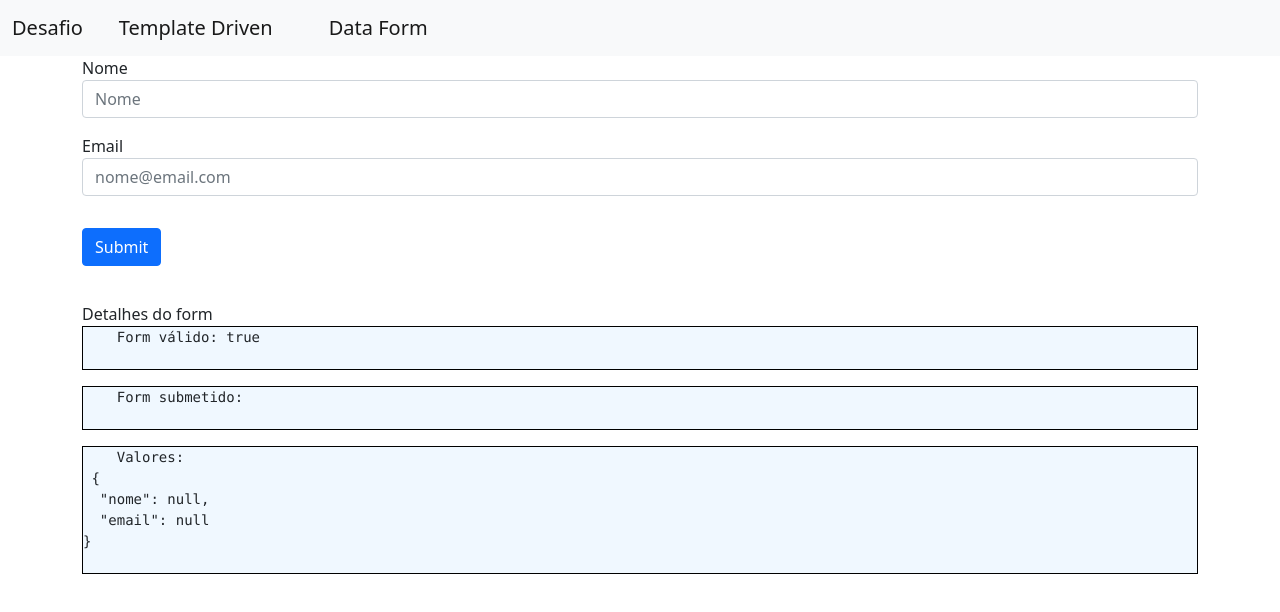
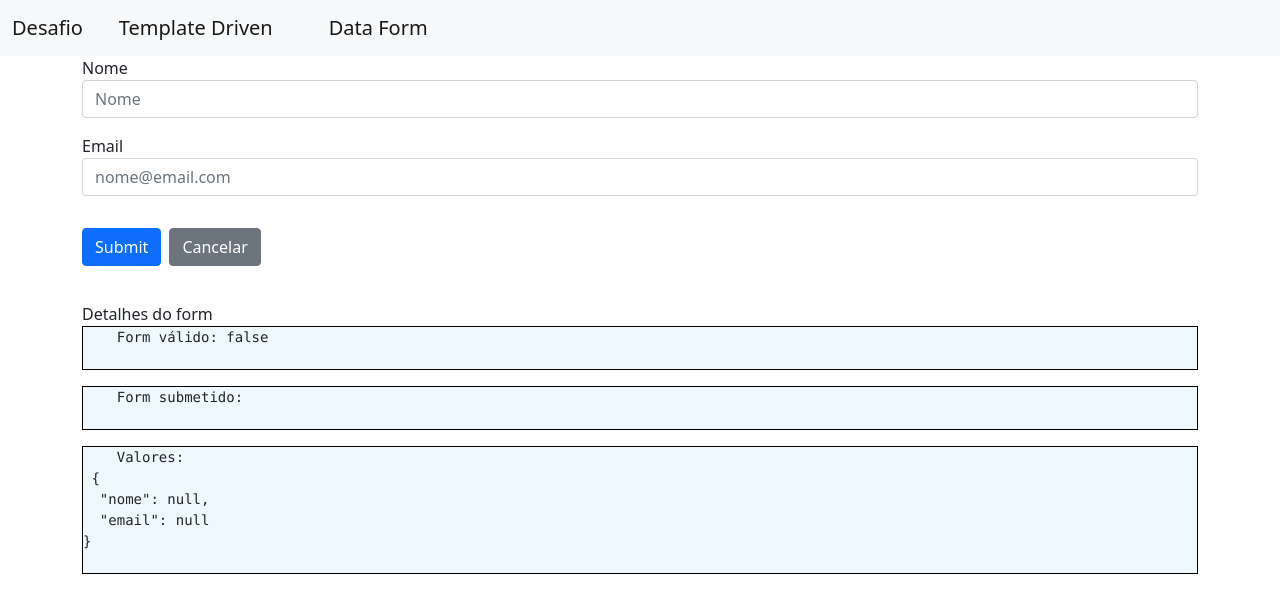
Before and after one commit to RafaelNevesdeOliveira/formAngular, an Angular app: page /dataForm in a window 1280 px wide. Shown: the top 612 px of the page. Built offline with nearby package versions, Linux system fonts and the light colour scheme.

Commit message:
Add formValidator

```diff
--- a/src/app/data-form/data-form.component.html
+++ b/src/app/data-form/data-form.component.html
@@ -1,4 +1,4 @@
-<form [formGroup]="formulario">
+<form [formGroup]="formulario" (ngSubmit)="onSubmit()">
   <div class="form-group col-mb-12">
     <label class="control-label" for="nome">Nome</label>
     <input type="text" class="form-control" id="nome" formControlName="nome" placeholder="Nome"  />
@@ -17,6 +17,9 @@
     <button type="submit" class="btn btn-primary" >
       Submit
     </button>
+    <button  class="btn btn-secondary mx-2" onclick="resetar()">
+      Cancelar
+    </button>
   </div>
 </form>
 
--- a/src/app/data-form/data-form.component.ts
+++ b/src/app/data-form/data-form.component.ts
@@ -1,16 +1,16 @@
 import { Component, OnInit } from '@angular/core';
-import { FormBuilder, FormControl, FormGroup } from '@angular/forms';
+import { FormBuilder, FormControl, FormGroup, Validators } from '@angular/forms';
+import { HttpClient } from '@angular/common/http';
 
 @Component({
   selector: 'app-data-form',
   templateUrl: './data-form.component.html',
-  styleUrls: ['./data-form.component.css']
+  styleUrls: ['./data-form.component.css'],
 })
 export class DataFormComponent implements OnInit {
-
   formulario!: FormGroup;
 
-  constructor(private formBuilder: FormBuilder) { }
+  constructor(private formBuilder: FormBuilder, private http: HttpClient) {}
 
   ngOnInit(): void {
     // this.formulario = new FormGroup({
@@ -19,9 +19,28 @@ export class DataFormComponent implements OnInit {
     // });
 
     this.formulario = this.formBuilder.group({
-      nome: [null],
-      email: [null]
-    })
+      nome: [null, [Validators.required, Validators.minLength(3), Validators.maxLength(20)]],
+      email: [null,[Validators.required, Validators.email]],
+    });
   }
 
+  onSubmit() {
+    console.log(this.formulario);
+
+
+    this.http
+      .post('http://httpbin.org/post', JSON.stringify(this.formulario.value))
+      .subscribe((data) => {
+        console.log(data);
+        // this.resetar()
+      },
+      // (error:any) => alert('deu ruim')
+      )
+  }
+
+  resetar(){
+    this.formulario.reset()
+  }
+
+
 }
--- a/src/app/data-form/data-form.module.ts
+++ b/src/app/data-form/data-form.module.ts
@@ -2,6 +2,7 @@ import { NgModule } from '@angular/core';
 import { CommonModule } from '@angular/common';
 import { DataFormComponent } from './data-form.component';
 import { ReactiveFormsModule } from '@angular/forms';
+import { HttpClientModule } from '@angular/common/http';
 import { SharedModule } from '../shared/shared.module';
 
 
@@ -11,7 +12,8 @@ import { SharedModule } from '../shared/shared.module';
   imports: [
     CommonModule,
     ReactiveFormsModule,
-    SharedModule
+    SharedModule,
+    HttpClientModule,
   ]
 })
 export class DataFormModule { }
```
